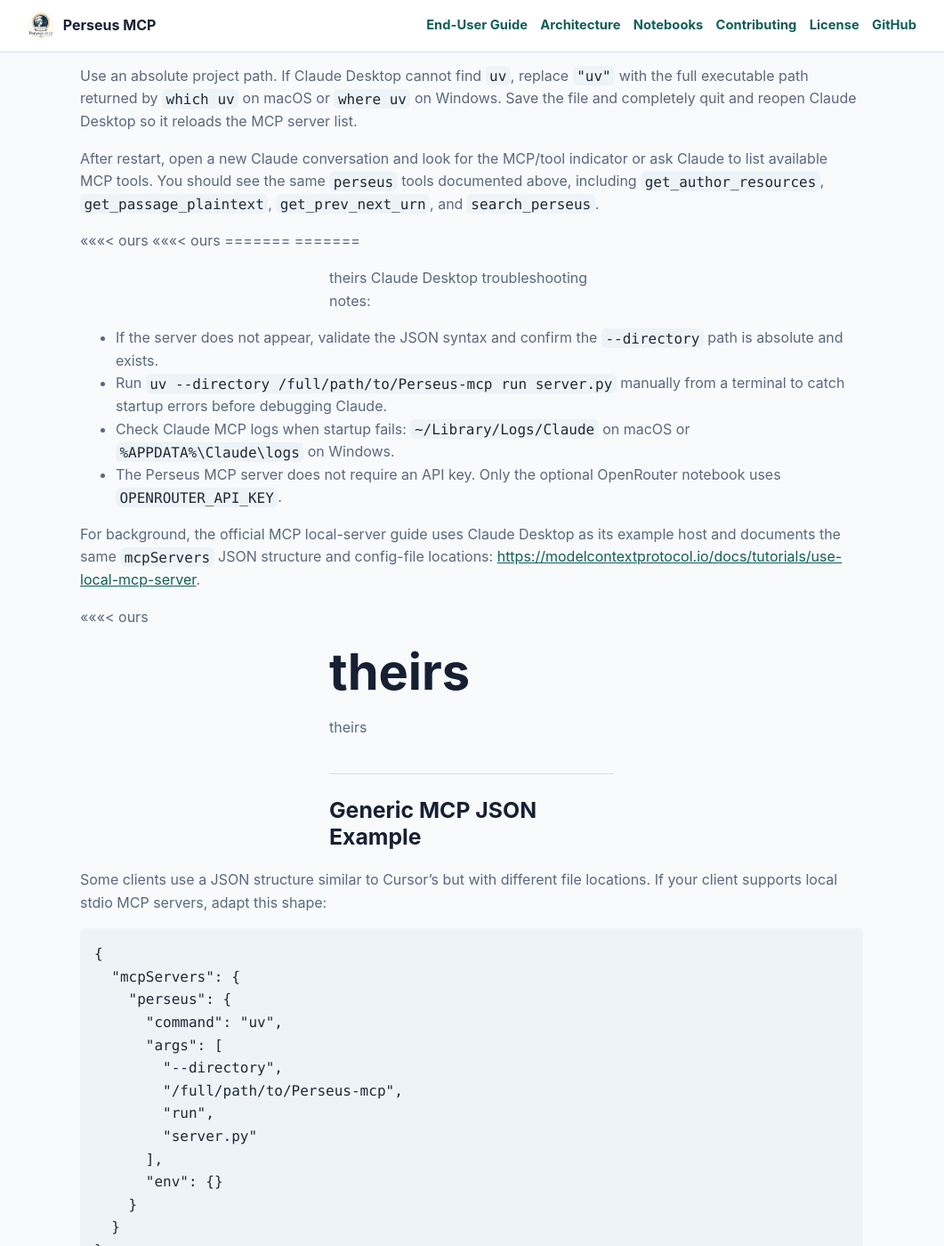
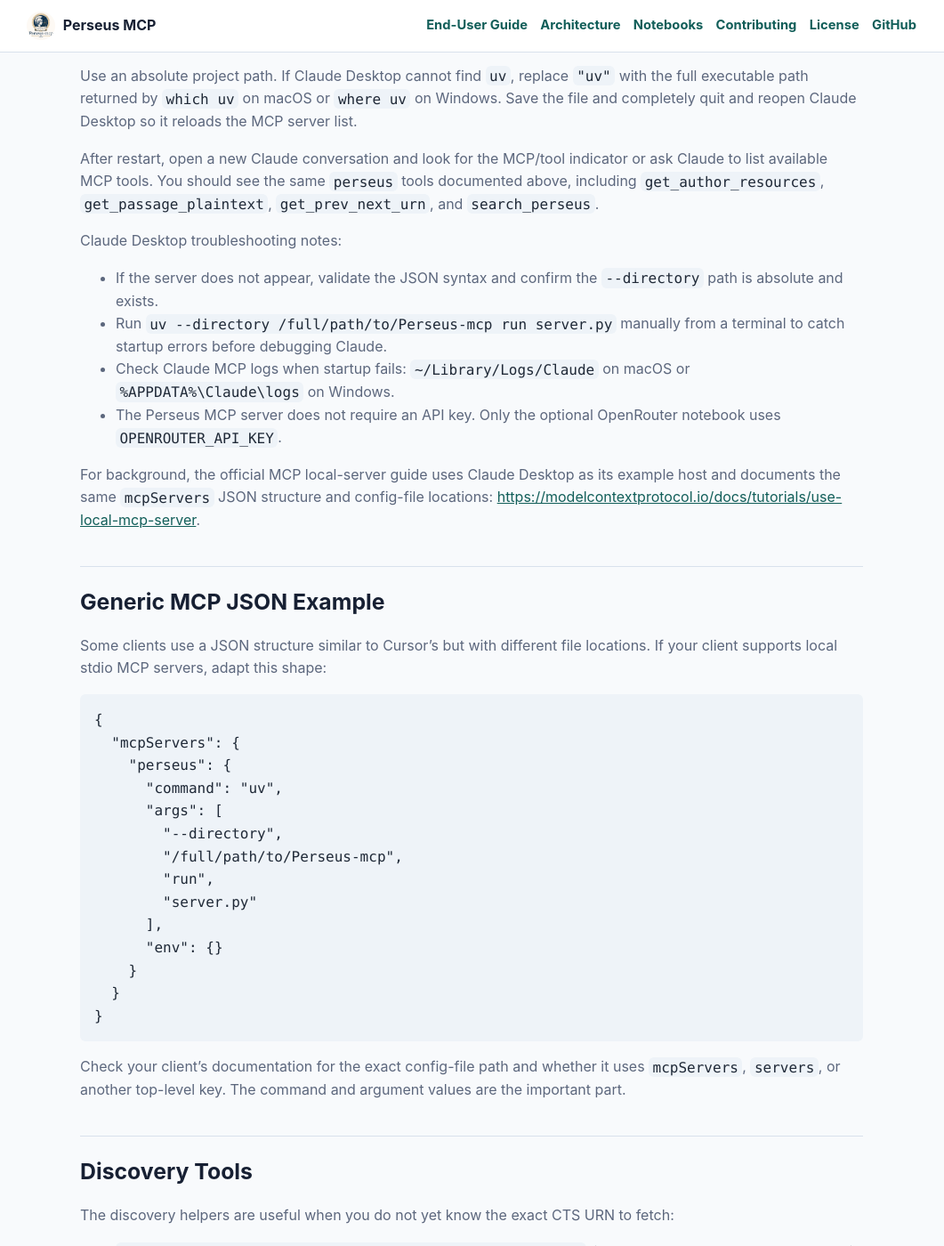
Before and after one commit to tonyjurg/Perseus-mcp, a Jekyll site: the page built from docs/enduser.md, in a window 1280 px wide and 1400 px high, scrolled down 5571 px. Shown: the whole window at 89% size, without its empty margins (110-1171 px from the left). Built offline with Jekyll 4.4.1, drawn with Linux system fonts in a browser that asks for light colours.

Commit message:
update documentation

```diff
--- a/docs/enduser.md
+++ b/docs/enduser.md
@@ -244,11 +244,6 @@ or ask Claude to list available MCP tools. You should see the same `perseus`
 tools documented above, including `get_author_resources`,
 `get_passage_plaintext`, `get_prev_next_urn`, and `search_perseus`.
 
-<<<<<<< ours
-<<<<<<< ours
-=======
-=======
->>>>>>> theirs
 Claude Desktop troubleshooting notes:
 
 - If the server does not appear, validate the JSON syntax and confirm the
@@ -264,10 +259,6 @@ For background, the official MCP local-server guide uses Claude Desktop as its
 example host and documents the same `mcpServers` JSON structure and config-file
 locations: <https://modelcontextprotocol.io/docs/tutorials/use-local-mcp-server>.
 
-<<<<<<< ours
->>>>>>> theirs
-=======
->>>>>>> theirs
 ## Generic MCP JSON Example
 
 Some clients use a JSON structure similar to Cursor's but with different file
```
Also changed, not shown: docs/architecture.md (+2 -1 lines).
